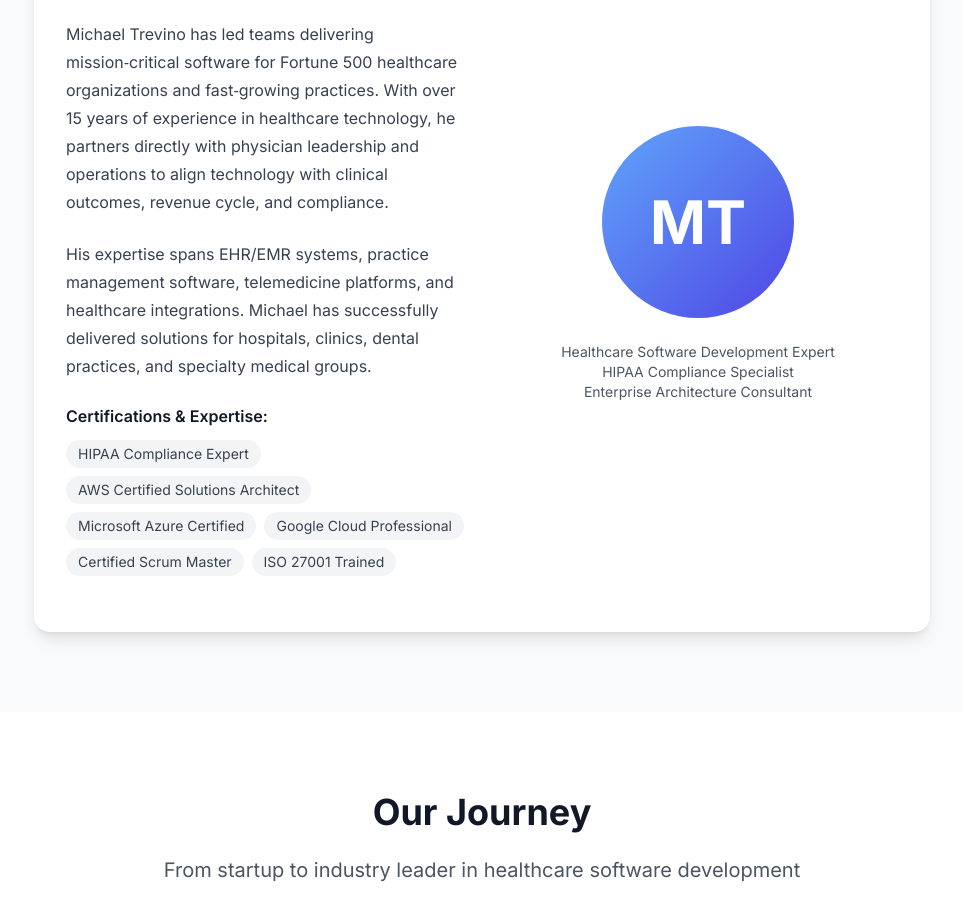
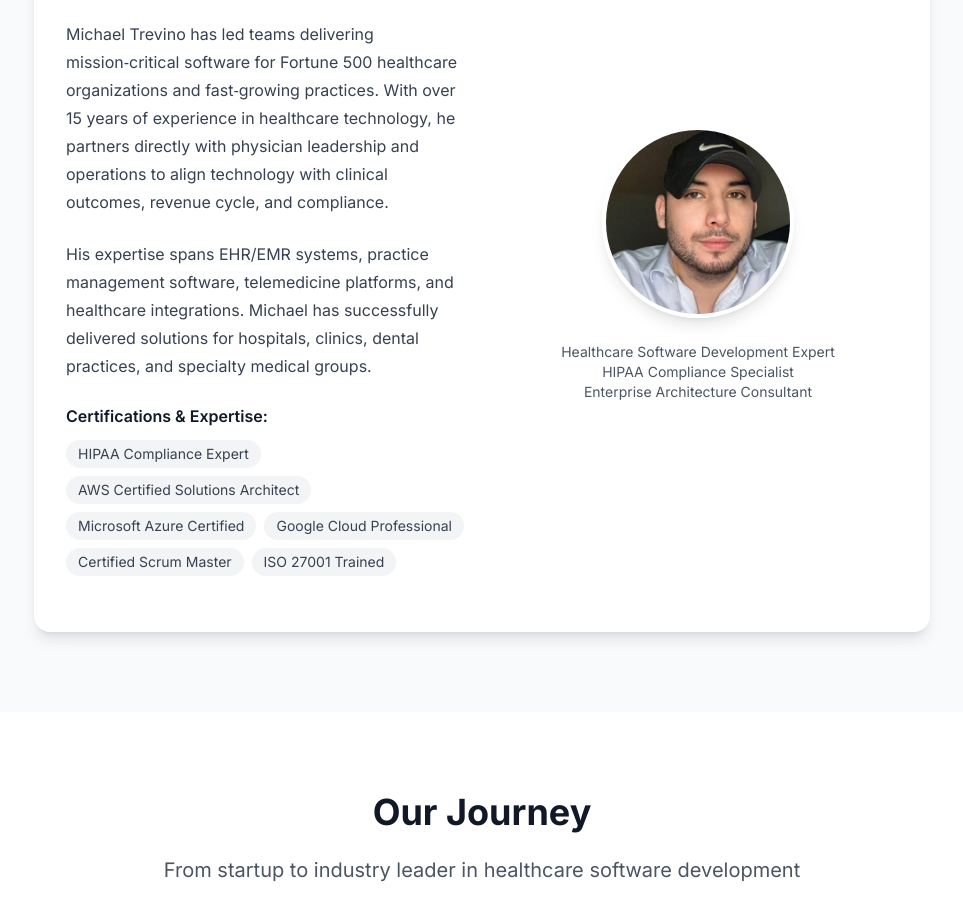
Before and after one commit to simplehostingserverd/SoftwarePros, a Next.js app: page /about in a window 1280 px wide. Shown: the part 3760-4680 px from the top of the page, without its empty margins (158-1121 px from the left). Built offline with nearby package versions, Linux system fonts and the light colour scheme.

Commit message:
Update About page metadata and image to reflect current leadership
- Changed the image source to a new photo of Michael Trevino, Founder & CEO of SoftwarePros, with updated dimensions and alt text.
- Updated the metadata description to maintain consistency with the new image.

```diff
--- a/src/app/about/page.tsx
+++ b/src/app/about/page.tsx
@@ -33,10 +33,10 @@ export const metadata: Metadata = {
     type: "website",
     images: [
       {
-        url: "/web-app-manifest-512x512.png",
-        width: 512,
-        height: 512,
-        alt: "SoftwarePros Healthcare Software Development Team",
+        url: "/images/FounderSoftwarePros.jpg",
+        width: 800,
+        height: 800,
+        alt: "Michael Trevino - Founder & CEO of SoftwarePros",
       },
     ],
   },
@@ -45,7 +45,7 @@ export const metadata: Metadata = {
     title: "About SoftwarePros — Healthcare Software Development Experts",
     description:
       "Leading healthcare software development company with 15+ years building HIPAA-compliant systems.",
-    images: ["/web-app-manifest-512x512.png"],
+    images: ["/images/FounderSoftwarePros.jpg"],
   },
 };
 
@@ -453,8 +453,12 @@ export default function AboutPage() {
                   </div>
 
                   <div className="text-center">
-                    <div className="w-48 h-48 bg-gradient-to-br from-blue-400 to-indigo-600 rounded-full mx-auto mb-6 flex items-center justify-center">
-                      <span className="text-6xl text-white font-bold">MT</span>
+                    <div className="w-48 h-48 mx-auto mb-6">
+                      <img
+                        src="/images/FounderSoftwarePros.jpg"
+                        alt="Michael Trevino - Founder & CEO of SoftwarePros"
+                        className="w-full h-full object-cover rounded-full shadow-lg border-4 border-white"
+                      />
                     </div>
                     <p className="text-gray-600 text-sm">
                       Healthcare Software Development Expert
```
Also changed, not shown: public/images/FounderSoftwarePros.jpg (added).
